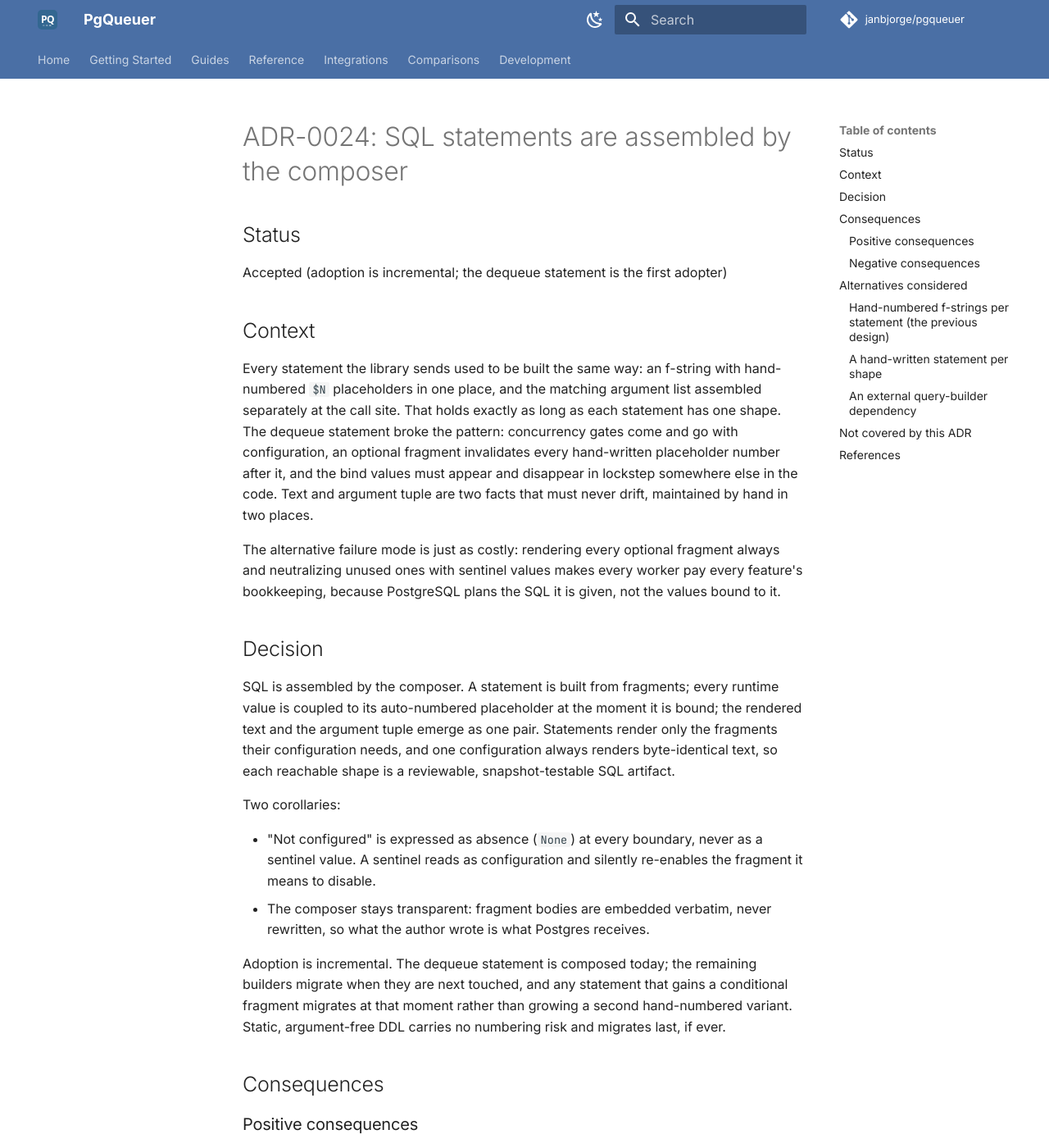
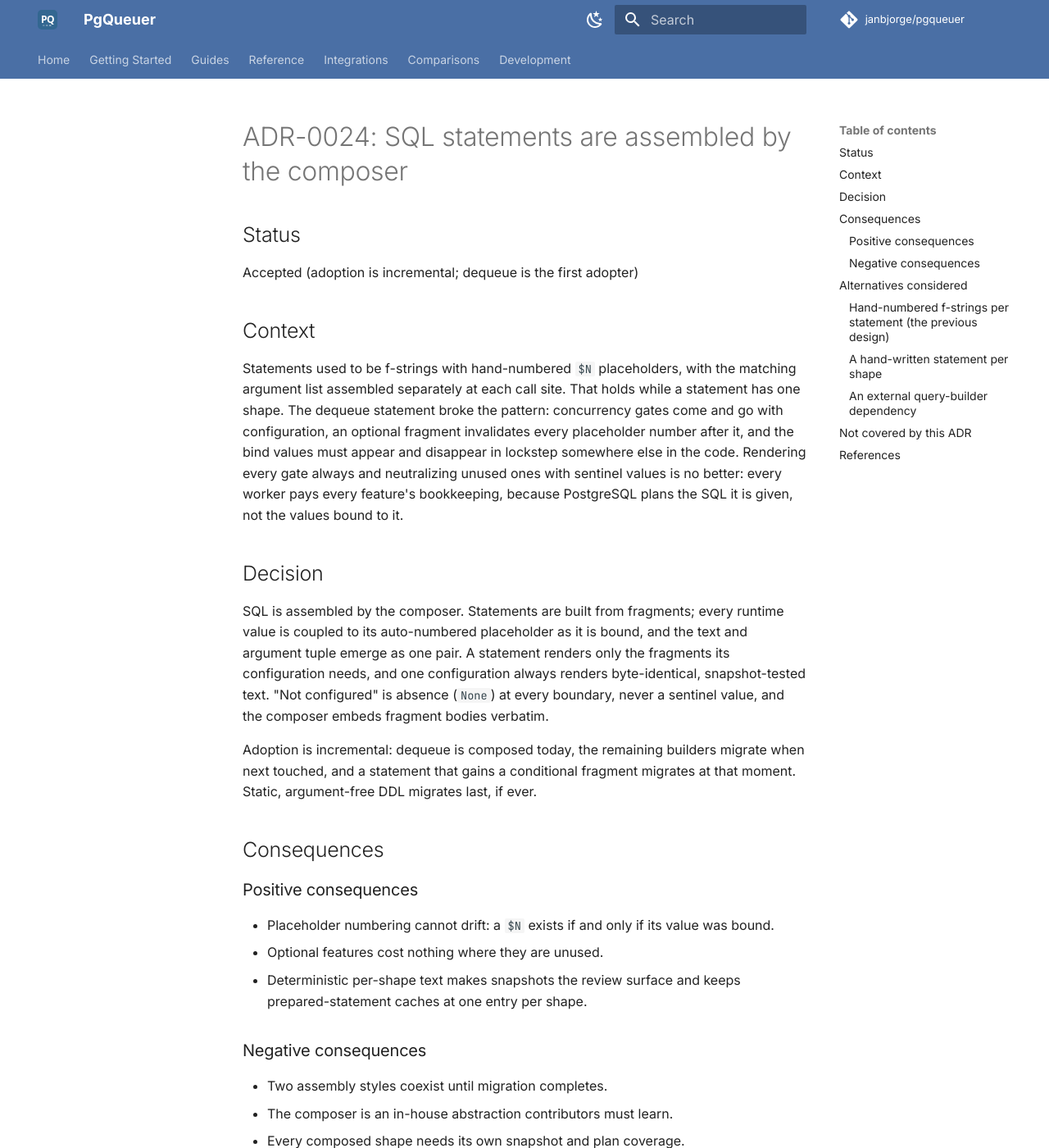
Before and after one commit to janbjorge/pgqueuer, an MkDocs documentation site: the page built from docs/adr/ADR-0024-sql-is-assembled-by-the-composer.md, in a window 1280 px wide and 1400 px high. Shown: the whole window at 82% size. Built offline with MkDocs 1.6.1 and Material for MkDocs 9.7.7, drawn with Linux system fonts in a browser that asks for light colours; comment, search, counter and statistics services are not loaded; some of the changed text lies outside the part shown.

Commit message:
docs: tighten ADR-0024 and composer model

```diff
--- a/docs/adr/ADR-0024-sql-is-assembled-by-the-composer.md
+++ b/docs/adr/ADR-0024-sql-is-assembled-by-the-composer.md
@@ -2,105 +2,76 @@
 
 ## Status
 
-Accepted (adoption is incremental; the dequeue statement is the first
-adopter)
+Accepted (adoption is incremental; dequeue is the first adopter)
 
 ## Context
 
-Every statement the library sends used to be built the same way: an
-f-string with hand-numbered `$N` placeholders in one place, and the
-matching argument list assembled separately at the call site. That
-holds exactly as long as each statement has one shape. The dequeue
+Statements used to be f-strings with hand-numbered `$N` placeholders,
+with the matching argument list assembled separately at each call
+site. That holds while a statement has one shape. The dequeue
 statement broke the pattern: concurrency gates come and go with
-configuration, an optional fragment invalidates every hand-written
-placeholder number after it, and the bind values must appear and
-disappear in lockstep somewhere else in the code. Text and argument
-tuple are two facts that must never drift, maintained by hand in two
-places.
-
-The alternative failure mode is just as costly: rendering every
-optional fragment always and neutralizing unused ones with sentinel
-values makes every worker pay every feature's bookkeeping, because
-PostgreSQL plans the SQL it is given, not the values bound to it.
+configuration, an optional fragment invalidates every placeholder
+number after it, and the bind values must appear and disappear in
+lockstep somewhere else in the code. Rendering every gate always and
+neutralizing unused ones with sentinel values is no better: every
+worker pays every feature's bookkeeping, because PostgreSQL plans the
+SQL it is given, not the values bound to it.
 
 ## Decision
 
-SQL is assembled by the composer. A statement is built from fragments;
-every runtime value is coupled to its auto-numbered placeholder at the
-moment it is bound; the rendered text and the argument tuple emerge as
-one pair. Statements render only the fragments their configuration
-needs, and one configuration always renders byte-identical text, so
-each reachable shape is a reviewable, snapshot-testable SQL artifact.
+SQL is assembled by the composer. Statements are built from fragments;
+every runtime value is coupled to its auto-numbered placeholder as it
+is bound, and the text and argument tuple emerge as one pair. A
+statement renders only the fragments its configuration needs, and one
+configuration always renders byte-identical, snapshot-tested text.
+"Not configured" is absence (`None`) at every boundary, never a
+sentinel value, and the composer embeds fragment bodies verbatim.
 
-Two corollaries:
-
-- "Not configured" is expressed as absence (`None`) at every boundary,
-  never as a sentinel value. A sentinel reads as configuration and
-  silently re-enables the fragment it means to disable.
-- The composer stays transparent: fragment bodies are embedded
-  verbatim, never rewritten, so what the author wrote is what Postgres
-  receives.
-
-Adoption is incremental. The dequeue statement is composed today; the
-remaining builders migrate when they are next touched, and any
-statement that gains a conditional fragment migrates at that moment
-rather than growing a second hand-numbered variant. Static,
-argument-free DDL carries no numbering risk and migrates last, if
-ever.
+Adoption is incremental: dequeue is composed today, the remaining
+builders migrate when next touched, and a statement that gains a
+conditional fragment migrates at that moment. Static, argument-free
+DDL migrates last, if ever.
 
 ## Consequences
 
 ### Positive consequences
 
 - Placeholder numbering cannot drift: a `$N` exists if and only if its
-  value was bound, however many optional fragments surround it.
-- Optional features cost nothing where they are unused; workers without
-  concurrency gates run gate-free SQL.
-- Deterministic per-shape text makes snapshots the review surface for
-  SQL changes and keeps driver-side prepared-statement caches at one
-  entry per shape.
+  value was bound.
+- Optional features cost nothing where they are unused.
+- Deterministic per-shape text makes snapshots the review surface and
+  keeps prepared-statement caches at one entry per shape.
 
 ### Negative consequences
 
-- Two assembly styles coexist until migration completes; a reader of
-  `qb.py` meets both.
-- The composer is an in-house abstraction contributors must learn, and
-  it must be held to the transparency rule above or it becomes its own
-  source of SQL bugs.
-- Every composed shape needs its own snapshot and plan coverage; a
-  shape production cannot reach can hide an untested one it can.
+- Two assembly styles coexist until migration completes.
+- The composer is an in-house abstraction contributors must learn.
+- Every composed shape needs its own snapshot and plan coverage.
 
 ## Alternatives considered
 
 ### Hand-numbered f-strings per statement (the previous design)
 
 Fine while every statement has one shape; collapses under conditional
-fragments, where the dequeue statement demonstrated both failure modes
-(renumbering churn, or sentinel-neutralized gates that everyone pays
-for).
+fragments, as the dequeue statement demonstrated (renumbering churn,
+or sentinel-neutralized gates that everyone pays for).
 
 ### A hand-written statement per shape
 
-Static SQL files, one per configuration combination. Rejected: the
-variant count doubles with each optional fragment and the shared
-skeleton is duplicated into every copy, so a fix must be repeated once
-per file.
+Rejected: the variant count doubles with each optional fragment, and
+every fix must be repeated once per copy.
 
 ### An external query-builder dependency
 
-An expression-tree builder (SQLAlchemy Core or similar) composes
-conditional SQL natively. Rejected: a heavyweight dependency for a
-handful of statements, the driver port's lowest-common-denominator
-contract (a backlog record) exchanges plain SQL text, and the
-library's SQL is deliberately reviewable as SQL.
+Rejected: a heavyweight dependency for a handful of statements, and
+the driver port's lowest-common-denominator contract (a backlog
+record) exchanges plain SQL text.
 
 ## Not covered by this ADR
 
-The migration order of the remaining builders (maintainer judgement,
-statement by statement), the CTE mechanics of any one statement, the
-caching of rendered text, the snapshot-update workflow, and the
-placeholder implementation. The dequeue statement's shapes and
-invariants are described in the
+Migration order, per-statement CTE mechanics, text caching, the
+snapshot workflow, and the placeholder implementation. The dequeue
+shapes are described in the
 [dequeue composition model](../design/dequeue-composition.md).
 
 ## References
--- a/docs/adr/README.md
+++ b/docs/adr/README.md
@@ -242,21 +242,17 @@ leaves open.
     context, degradation mechanics.
 
 - [x] **ADR-0024: SQL statements are assembled by the composer**
-  - Decision: statements are built from conditional fragments with every
-    bind coupled to its auto-numbered placeholder; text and argument
-    tuple emerge as one pair. Unconfigured features are absence (`None`),
-    never sentinel values. Adoption is incremental; dequeue is first.
-  - Fork: composer vs. hand-numbered f-strings per statement vs. an
-    external query-builder dependency.
-  - Consequences: placeholder numbering cannot drift; optional gates
-    render only where configured; two styles coexist until migration
-    completes; every composed shape needs snapshot and plan coverage.
-  - Pointers: `SqlComposer`/`ComposedQuery` in
-    `pgqueuer/adapters/persistence/composer.py`; first adopter
-    `QueryQueueBuilder.build_dequeue_query` in `qb.py`; shapes in
-    `test/query_shapes/`.
-  - Not covered: migration order, per-statement CTE mechanics, text
-    caching, snapshot workflow (see the dequeue composition model).
+  - Decision: statements are built from conditional fragments, binds
+    auto-numbered, text and args emerging as one pair; unconfigured is
+    `None`, never a sentinel. Adoption is incremental; dequeue is first.
+  - Fork: composer vs. hand-numbered f-strings vs. an external query
+    builder.
+  - Consequences: numbering cannot drift; unused gates render nothing;
+    two styles coexist until migration completes.
+  - Pointers: `SqlComposer` in `pgqueuer/adapters/persistence/composer.py`;
+    first adopter `QueryQueueBuilder.build_dequeue_query` in `qb.py`.
+  - Not covered: migration order and mechanics (see the dequeue
+    composition model).
 
 ### Runtime & process
 
```
Also changed, not shown: docs/design/dequeue-composition.md (+24 -32 lines).
